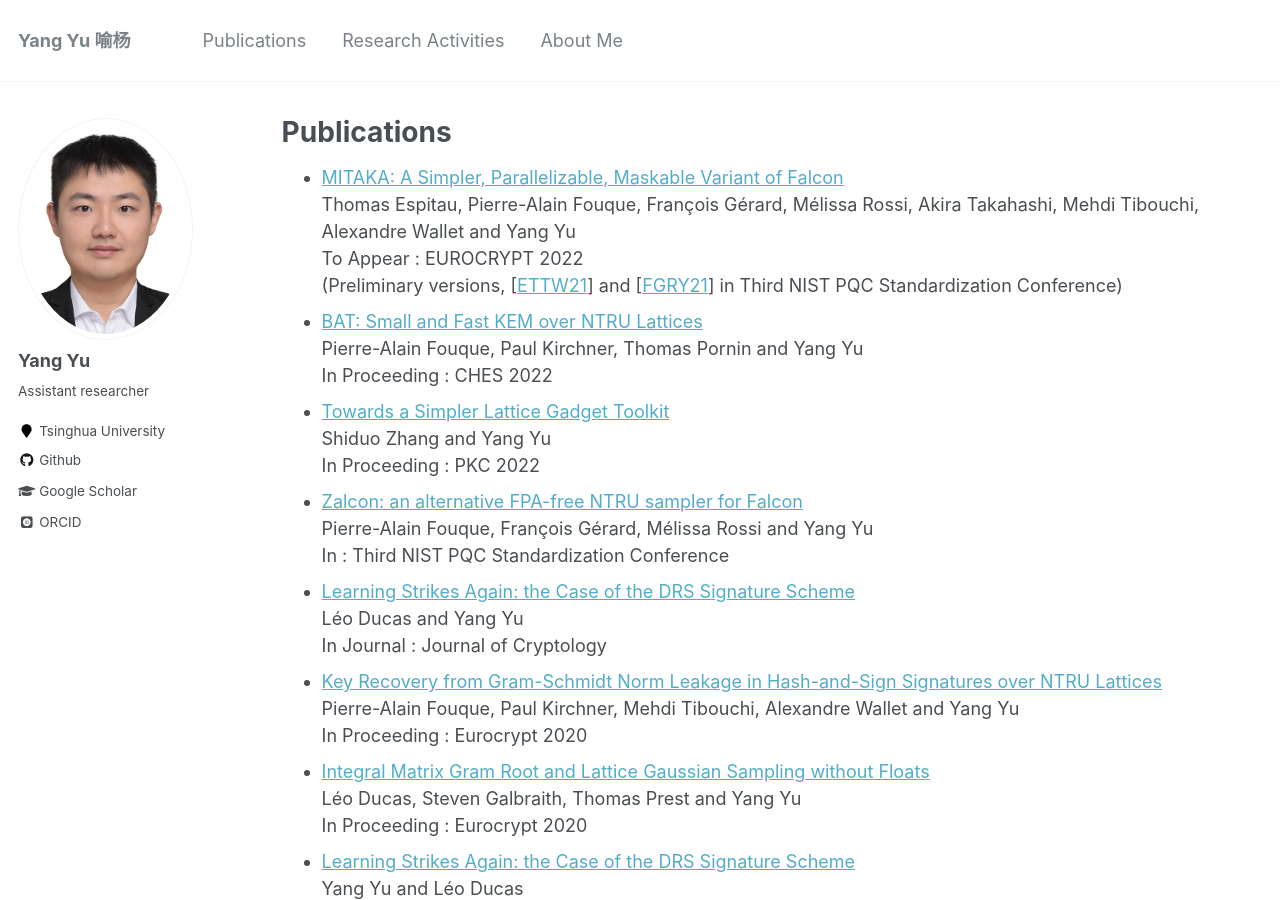
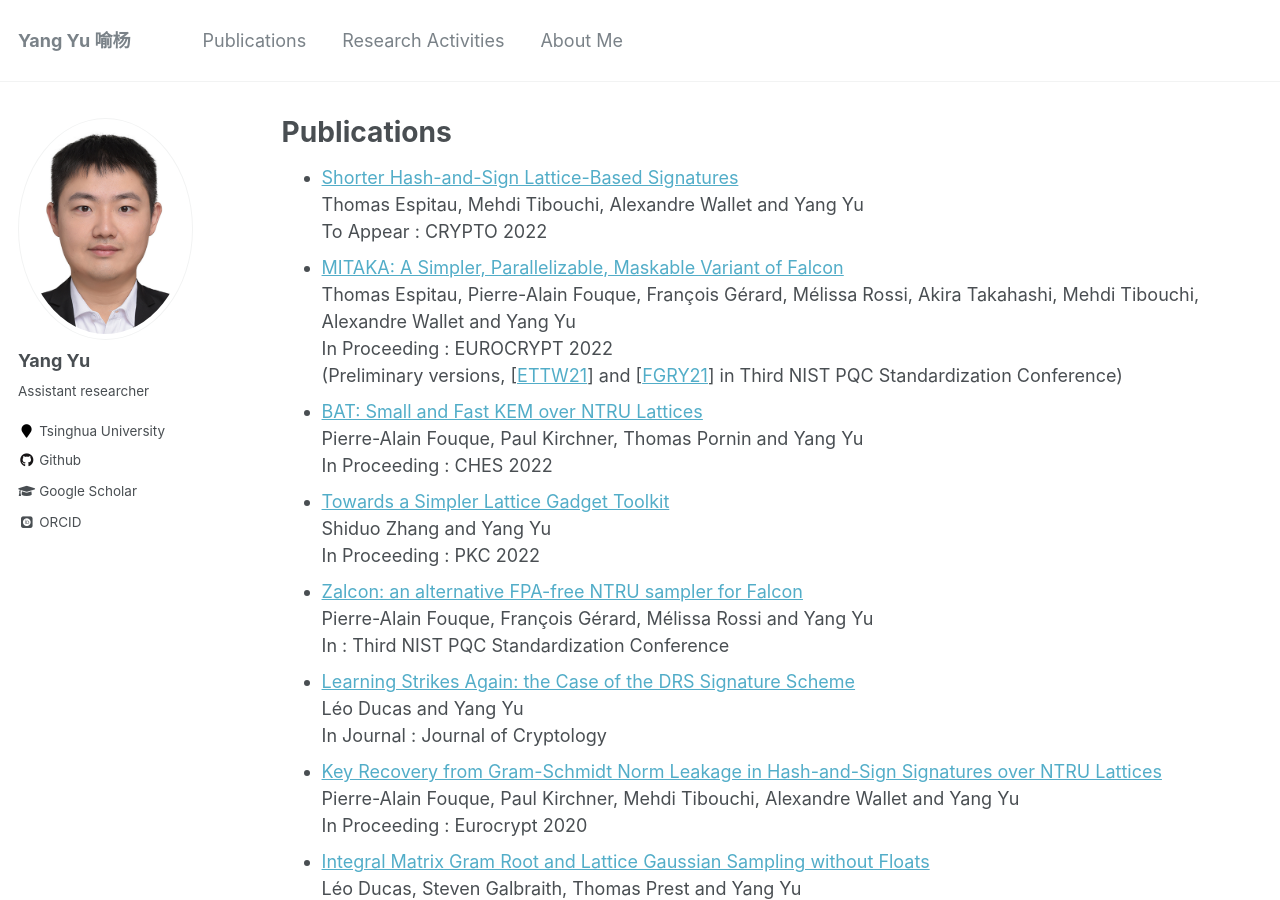
Before and after one commit to yuyang-crypto/yuyang-crypto.github.io, a Jekyll site: the page built from _pages/publications.md, in a window 1280 px wide and 900 px high. Built offline with Jekyll 4.4.1, drawn with Linux system fonts in a browser that asks for light colours; some web fonts are replaced.

Commit message:
CRYPTO 22

```diff
--- a/_pages/publications.md
+++ b/_pages/publications.md
@@ -7,9 +7,12 @@ author_profile: true
 
 {% include base_path %}
 
+* [Shorter Hash-and-Sign Lattice-Based Signatures](https://eprint.iacr.org/2022/785)
+   Thomas Espitau, Mehdi Tibouchi, Alexandre Wallet and Yang Yu
+   To Appear : CRYPTO 2022
 * [MITAKA: A Simpler, Parallelizable, Maskable Variant of Falcon](https://eprint.iacr.org/2021/1486)
    Thomas Espitau, Pierre-Alain Fouque, François Gérard, Mélissa Rossi, Akira Takahashi, Mehdi Tibouchi, Alexandre Wallet and Yang Yu
-   To Appear : EUROCRYPT 2022
+   In Proceeding : EUROCRYPT 2022
    (Preliminary versions, [[ETTW21](https://csrc.nist.gov/CSRC/media/Events/third-pqc-standardization-conference/documents/accepted-papers/espitau-mitaka-pqc2021.pdf)] and [[FGRY21](https://csrc.nist.gov/CSRC/media/Events/third-pqc-standardization-conference/documents/accepted-papers/yang-zalcon-pqc2021.pdf)] in Third NIST PQC Standardization Conference)
 * [BAT: Small and Fast KEM over NTRU Lattices](https://eprint.iacr.org/2022/031)
    Pierre-Alain Fouque, Paul Kirchner, Thomas Pornin and Yang Yu
```
